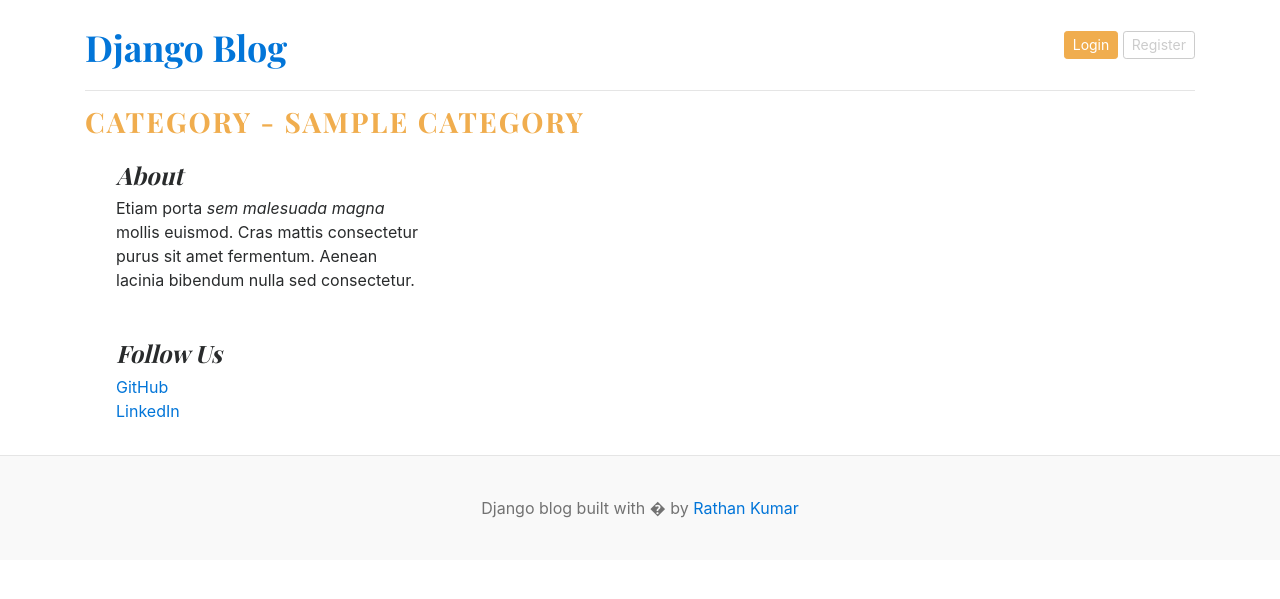
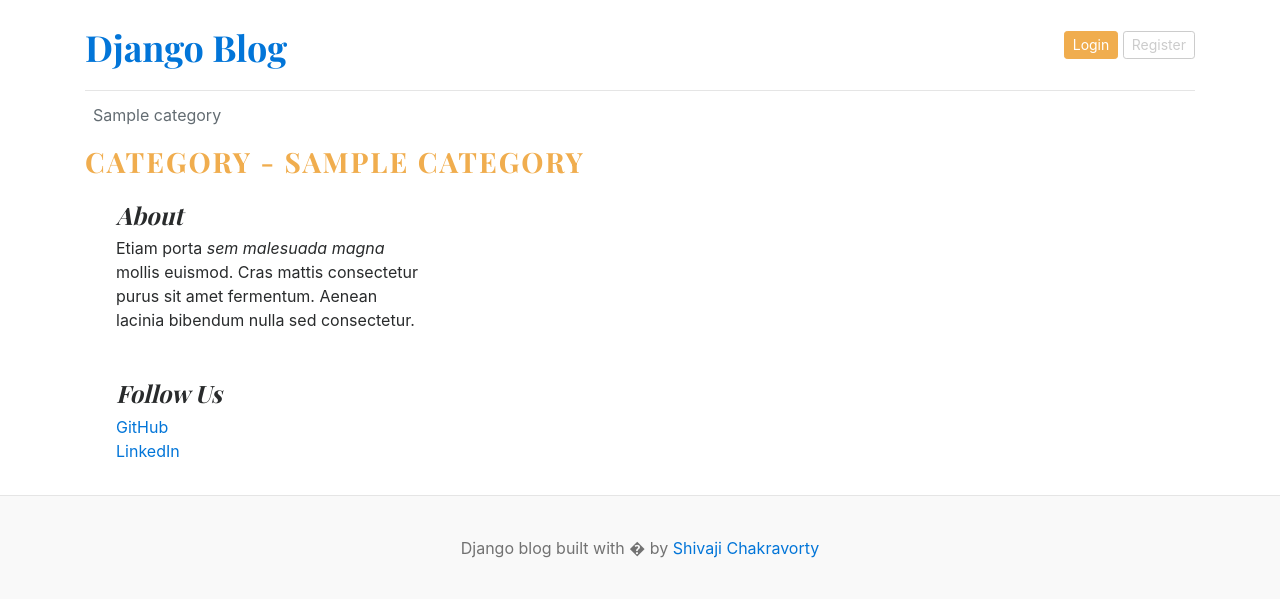
Before and after one commit to shivajichakravorty/django_blog, a Django app: page /category/1/ in a window 1280 px wide. Shown: the top 599 px of the page. Run offline with Django 5.2, Linux system fonts and the light colour scheme; tables that the repository leaves empty hold one stand-in row (values such as "Sample post"); data that the repository does not hold is empty.

Commit message:
Template Inheritance and Context Processors Implemented

```diff
--- a/blog_main/settings.py
+++ b/blog_main/settings.py
@@ -62,6 +62,7 @@
                 'django.template.context_processors.request',
                 'django.contrib.auth.context_processors.auth',
                 'django.contrib.messages.context_processors.messages',
+                'blogs.context_processors.get_categories',  # Add this line to include the custom context processor
             ],
         },
     },
--- /dev/null
+++ b/blogs/context_processors.py
@@ -0,0 +1,5 @@
+
+from blogs.models import Category
+def get_categories(request):
+  categories = Category.objects.all()
+  return {'categories': categories}
--- /dev/null
+++ b/templates/base.html
@@ -0,0 +1,87 @@
+<!-- Header Part -->
+ {% load static %}
+
+<!doctype html>
+<html lang="en">
+  <head>
+    <meta charset="UTF-8" />
+    <meta http-equiv="X-UA-Compatible" content="IE=edge" />
+    <meta name="viewport" content="width=device-width, initial-scale=1.0" />
+    <title>Django Blogs</title>
+    <link
+      href="https://getbootstrap.com/docs/4.0/dist/css/bootstrap.min.css"
+      rel="stylesheet"
+    />
+    <link
+      href="https://fonts.googleapis.com/css?family=Playfair+Display:700,900"
+      rel="stylesheet"
+    />
+    <link href="{% static 'css/blog.css' %}" rel="stylesheet" />
+    <style>
+      #jumbotron-bg {
+        background-image: url("{% static 'images/cricket.jpg' %}");
+        background-blend-mode: overlay;
+        background-size: cover;
+      }
+    </style>
+  </head>
+  <body>
+    <div class="container">
+      <header class="blog-header py-3">
+        <div class="row flex-nowrap justify-content-between align-items-center">
+          <div class="col-8 pt-1">
+            <a class="blog-header-logo text-dark" href="/">Django Blog</a>
+          </div>
+          <div class="col-4 d-flex justify-content-end align-items-center">
+            <a class="btn btn-sm btn-warning" href="#">Login</a> &nbsp;
+            <a class="btn btn-sm btn-outline-secondary" href="#">Register</a>
+          </div>
+        </div>
+      </header>
+
+      <div class="nav-scroller py-1 mb-2">
+        <nav class="nav d-flex justify-content-between">
+          {% for category in categories %}
+            <a class="p-2 text-muted" href="#">{{ category.category_name }}</a>
+          {% endfor %}
+        </nav>
+      </div>
+      {% for post in featured_posts %}
+      {% if forloop.first %}
+      <div
+        id="jumbotron-bg"
+        class="jumbotron p-3 p-md-5 text-white rounded bg-dark"
+      >
+        <div class="col-md-8 px-0">
+          <h1 class="display-4 font-italic">
+            {{ post.title }}
+          </h1>
+          <p class="lead my-3">
+            {{ post.short_description }}
+          </p>
+            {{ post.blog_body|truncatewords:30 }}
+          </p>
+          <p class="lead mb-0">
+            <a href="#" class="text-white font-weight-bold"
+              >Continue reading...</a
+            >
+          </p>
+        </div>
+      </div>
+      {% endif %}
+      {% endfor %}
+
+<!-- Main Content Part-->
+
+        {% block content %}
+        {% endblock content %}
+
+    </div>
+
+<!-- Footer Part -->
+
+<footer class="blog-footer">
+      <p>Django blog built with � by <a href="#">Shivaji Chakravorty</a></p>
+    </footer>
+  </body>
+</html>
--- a/templates/posts_by_category.html
+++ b/templates/posts_by_category.html
@@ -1,104 +1,7 @@
-{% load static %}
+{% extends 'base.html' %}
 
-<!doctype html>
-<html lang="en">
-  <head>
-    <meta charset="UTF-8" />
-    <meta http-equiv="X-UA-Compatible" content="IE=edge" />
-    <meta name="viewport" content="width=device-width, initial-scale=1.0" />
-    <title>Django Blogs</title>
-    <link
-      href="https://getbootstrap.com/docs/4.0/dist/css/bootstrap.min.css"
-      rel="stylesheet"
-    />
-    <link
-      href="https://fonts.googleapis.com/css?family=Playfair+Display:700,900"
-      rel="stylesheet"
-    />
-    <link href="{% static 'css/blog.css' %}" rel="stylesheet" />
-    <style>
-      #jumbotron-bg {
-        background-image: url("{% static 'images/cricket.jpg' %}");
-        background-blend-mode: overlay;
-        background-size: cover;
-      }
-    </style>
-  </head>
-  <body>
-    <div class="container">
-      <header class="blog-header py-3">
-        <div class="row flex-nowrap justify-content-between align-items-center">
-          <div class="col-8 pt-1">
-            <a class="blog-header-logo text-dark" href="/">Django Blog</a>
-          </div>
-          <div class="col-4 d-flex justify-content-end align-items-center">
-            <a class="btn btn-sm btn-warning" href="#">Login</a> &nbsp;
-            <a class="btn btn-sm btn-outline-secondary" href="#">Register</a>
-          </div>
-        </div>
-      </header>
+{% block content %}
 
-      <div class="nav-scroller py-1 mb-2">
-        <nav class="nav d-flex justify-content-between">
-          {% for category in categories %}
-            <a class="p-2 text-muted" href="#">{{ category.category_name }}</a>
-          {% endfor %}
-        </nav>
-      </div>
-      {% for post in featured_posts %}
-      {% if forloop.first %}
-      <div
-        id="jumbotron-bg"
-        class="jumbotron p-3 p-md-5 text-white rounded bg-dark"
-      >
-        <div class="col-md-8 px-0">
-          <h1 class="display-4 font-italic">
-            {{ post.title }}
-          </h1>
-          <p class="lead my-3">
-            {{ post.short_description }}
-          </p>
-            {{ post.blog_body|truncatewords:30 }}
-          </p>
-          <p class="lead mb-0">
-            <a href="#" class="text-white font-weight-bold"
-              >Continue reading...</a
-            >
-          </p>
-        </div>
-      </div>
-      {% endif %}
-      {% endfor %}
-      <!-- Featured Posts
-       <h3 class = "text-uppercase text-warning" style = "letter-spacing:2px;">Featured Posts</h3>
-      <div class="row mb-2">
-        {% for post in featured_posts %}
-        {% if not forloop.first %}
-        <div class="col-md-6">
-          <div class="card border-0">
-            <div class="card-body">
-              <h3>{{ post.title }}</h3>
-              <small class="mb-1 text-muted">{{ post.created_at| timesince }} | {{ post.author }}</small>
-              <p class="card-text">
-                {{ post.short_description }}
-              </p>
-            </div>
-          </div>
-        </div>
-        <div class="col-md-6">
-          <div class="card border-0">
-            <div class="card-body">
-              <h3>{{ post.title }}</h3>
-              <small class="mb-1 text-muted"> {{ post.created_at|timesince }} | {{ post.author }}</small>
-              <p class="card-text">
-                {{ post.short_description }}
-              </p>
-            </div>
-          </div>
-        </div>
-        {% endif %}
-        {% endfor %}
-      </div> -->
       <h3 class = "text-uppercase text-warning" style = "letter-spacing:2px;">Category - {{ category.category_name }}</h3>
       {% for post in posts %}
       <main role="main" class="container p-0">
@@ -145,8 +48,5 @@
       </main>
       <!-- /.container -->
     </div>
-    <footer class="blog-footer">
-      <p>Django blog built with � by <a href="#">Rathan Kumar</a></p>
-    </footer>
-  </body>
-</html>
+
+    {% endblock content %}
```
Also changed, not shown: templates/404.html (+7 -12 lines), templates/home.html (+4 -75 lines).
